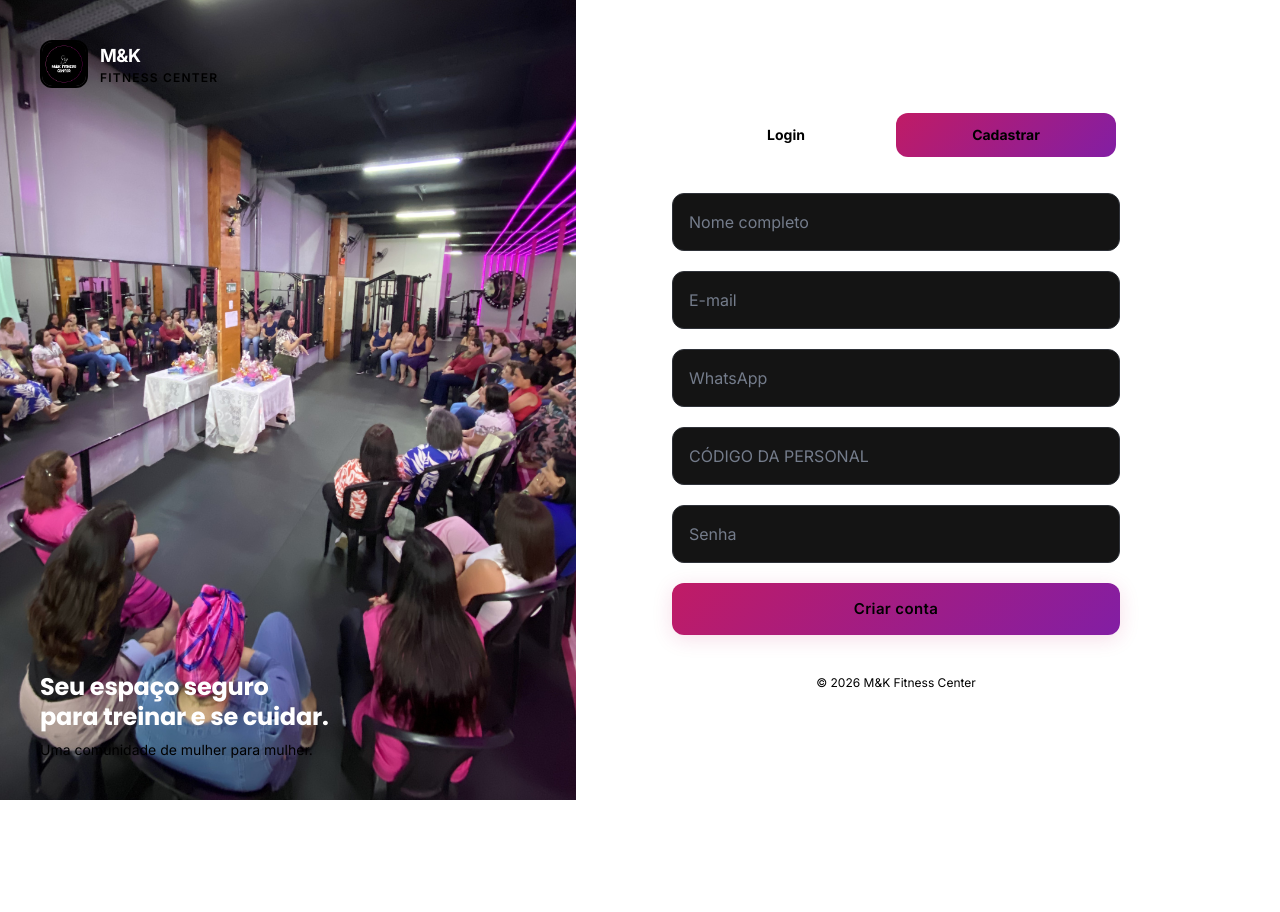
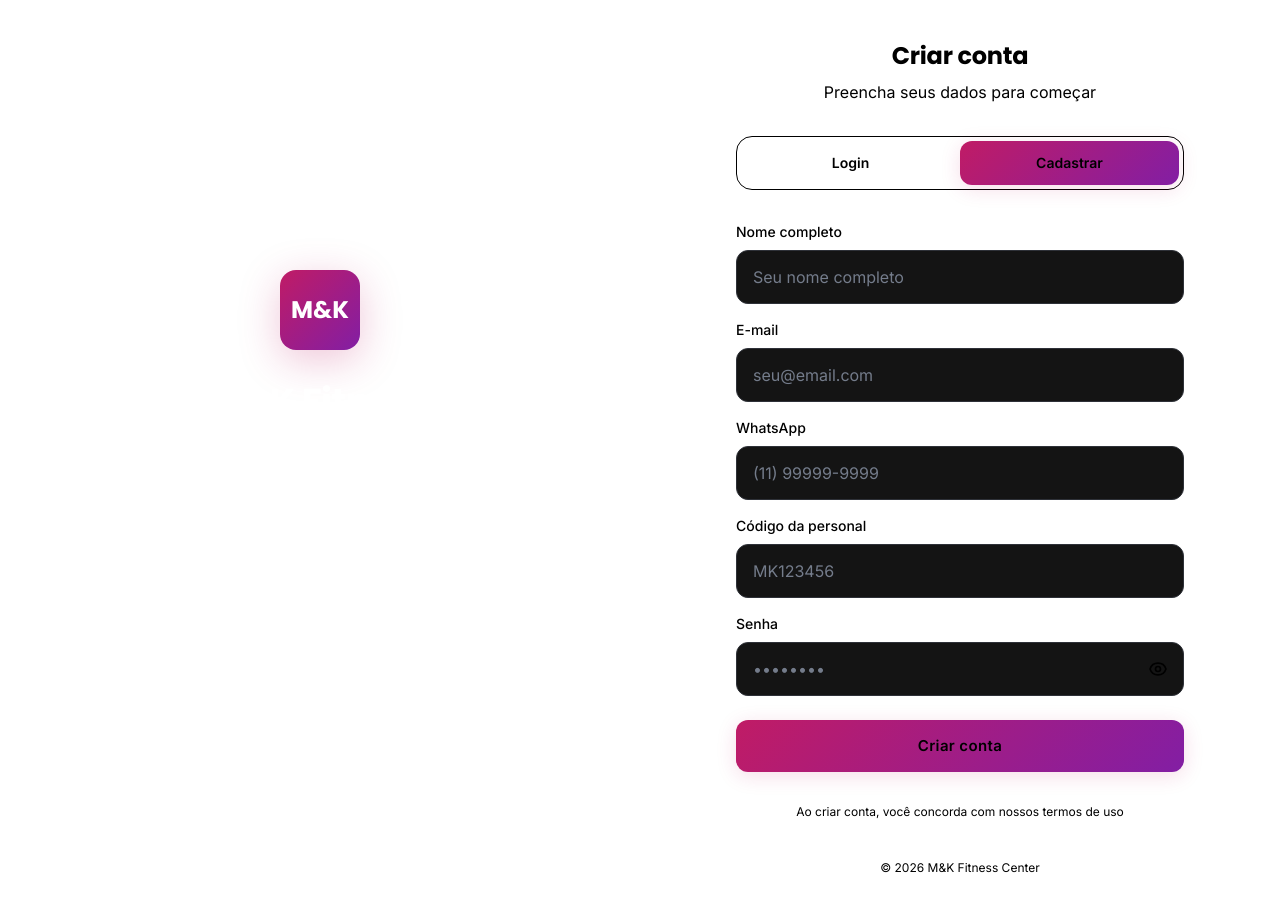
Before and after one commit to marcioholm/app-treino, a Next.js app: page /login in a window 1280 px wide. Both pictures are taken after a click on the button "Cadastrar". Shown: the top 912 px of the page. Before the commit the page ends 800 px from the top, so only its background shows below. Built offline with nearby package versions, Linux system fonts and the light colour scheme.

Commit message:
feat: login page melhorado com design profissional

```diff
--- a/src/app/login/page.tsx
+++ b/src/app/login/page.tsx
@@ -1,9 +1,11 @@
 'use client';
-import { useState } from 'react';
-import { useRouter } from 'next/navigation';
+import { useState, useEffect, Suspense } from 'react';
+import { useRouter, useSearchParams } from 'next/navigation';
+import Link from 'next/link';
 import { GradientButton } from '@/components/trainer/GradientButton';
+import { cn } from '@/lib/utils';
 
-export default function Login() {
+function LoginForm() {
     const [isRegister, setIsRegister] = useState(false);
     const [email, setEmail] = useState('');
     const [password, setPassword] = useState('');
@@ -12,7 +14,15 @@ export default function Login() {
     const [trainerCode, setTrainerCode] = useState('');
     const [error, setError] = useState('');
     const [loading, setLoading] = useState(false);
+    const [showPassword, setShowPassword] = useState(false);
     const router = useRouter();
+    const searchParams = useSearchParams();
+
+    useEffect(() => {
+        if (searchParams.get('register') === 'true') {
+            setIsRegister(true);
+        }
+    }, [searchParams]);
 
     const handleLogin = async (e: React.FormEvent) => {
         e.preventDefault();
@@ -77,61 +87,91 @@ export default function Login() {
     };
 
     return (
-        <div className="min-h-screen bg-background flex flex-col lg:flex-row">
-            {/* Left Side - Image Section */}
-            <div className="relative w-full lg:w-[45%] h-[45vh] lg:h-screen overflow-hidden">
-                <div className="absolute inset-0">
-                    <img
-                        src="/essa.png"
-                        alt="M&K Fitness"
-                        className="w-full h-full object-cover"
-                    />
-                    <div className="absolute inset-0 bg-gradient-to-t from-background via-background/60 to-transparent lg:bg-gradient-to-r lg:from-background/80 lg:via-transparent" />
+        <div className="min-h-screen bg-background flex">
+            {/* Left Side - Branding */}
+            <div className="hidden lg:flex lg:w-1/2 relative overflow-hidden">
+                <div className="absolute inset-0 bg-dark">
+                    {/* Background gradient circles */}
+                    <div className="absolute top-0 -left-20 w-[400px] h-[400px] bg-primary/30 rounded-full blur-[120px]" />
+                    <div className="absolute bottom-0 -right-20 w-[500px] h-[500px] bg-secondary/30 rounded-full blur-[150px]" />
+                    <div className="absolute top-1/2 left-1/2 -translate-x-1/2 -translate-y-1/2 w-[600px] h-[600px] bg-primary/10 rounded-full blur-[100px]" />
                 </div>
 
-                {/* Logo overlay */}
-                <div className="absolute top-6 left-6 lg:top-10 lg:left-10">
-                    <div className="flex items-center gap-3">
-                        <div className="w-12 h-12 rounded-xl overflow-hidden border-2 border-primary">
-                            <img src="/logo-app.png" alt="M&K" className="w-full h-full object-cover" />
+                <div className="relative z-10 flex flex-col justify-center items-center w-full p-12">
+                    {/* Logo */}
+                    <div className="mb-8">
+                        <div className="size-20 rounded-2xl bg-gradient-brand grid place-items-center ring-4 ring-primary-light/30 shadow-pink-lg">
+                            <span className="font-display font-bold text-white text-2xl">M&K</span>
                         </div>
-                        <div className="flex flex-col">
-                            <span className="text-white font-bold text-lg tracking-tight">M&K</span>
-                            <span className="text-primary text-xs font-semibold tracking-widest uppercase">Fitness Center</span>
+                    </div>
+
+                    <h1 className="font-display text-4xl font-bold text-white text-center mb-4">
+                        M&K Fitness
+                    </h1>
+                    <p className="text-white/70 text-lg text-center max-w-md mb-12">
+                        Seu espaço seguro para treinar e se cuidar. Uma comunidade de mulher para mulher.
+                    </p>
+
+                    {/* Benefits */}
+                    <div className="space-y-4">
+                        {[
+                            'Treinos personalizados com IA',
+                            'Acompanhamento profissional',
+                            'Comunidade feminina'
+                        ].map((benefit, i) => (
+                            <div key={i} className="flex items-center gap-3 text-white/80">
+                                <div className="size-6 rounded-full bg-primary/20 grid place-items-center">
+                                    <svg className="w-4 h-4 text-primary-light" fill="none" stroke="currentColor" viewBox="0 0 24 24">
+                                        <path strokeLinecap="round" strokeLinejoin="round" strokeWidth={2} d="M5 13l4 4L19 7" />
+                                    </svg>
+                                </div>
+                                <span>{benefit}</span>
+                            </div>
+                        ))}
                     </div>
                 </div>
             </div>
 
-                {/* Tagline for desktop */}
-                <div className="absolute bottom-10 left-10 right-10 hidden lg:block">
-                    <h2 className="text-white text-2xl font-bold leading-tight font-display">
-                        Seu espaço seguro<br/>para treinar e se cuidar.
-                    </h2>
-                    <p className="text-muted-foreground mt-2 text-sm">Uma comunidade de mulher para mulher.</p>
+            {/* Right Side - Form */}
+            <div className="w-full lg:w-1/2 flex flex-col justify-center items-center px-6 py-10 bg-surface-alt">
+                <div className="w-full max-w-md">
+                    {/* Mobile Logo */}
+                    <div className="lg:hidden flex flex-col items-center mb-8">
+                        <div className="size-14 rounded-xl bg-gradient-brand grid place-items-center ring-2 ring-primary-light mb-3">
+                            <span className="font-display font-bold text-white">M&K</span>
                         </div>
+                        <h1 className="font-display text-2xl font-bold">M&K Fitness</h1>
                     </div>
 
-            {/* Right Side - Form */}
-            <div className="flex-1 flex flex-col justify-center px-6 py-10 lg:px-16 xl:px-24">
-                <div className="w-full max-w-md mx-auto lg:mx-0">
-                    {/* Mobile tagline */}
-                    <div className="lg:hidden mb-8 text-center">
-                        <h2 className="text-white text-xl font-bold font-display">Seu espaço seguro para treinar</h2>
+                    {/* Header */}
+                    <div className="text-center mb-8">
+                        <h2 className="font-display text-2xl font-bold text-foreground mb-2">
+                            {isRegister ? 'Criar conta' : 'Bem-vinda de volta'}
+                        </h2>
+                        <p className="text-muted-foreground">
+                            {isRegister ? 'Preencha seus dados para começar' : 'Entre com sua conta para continuar'}
+                        </p>
                     </div>
 
                     {/* Toggle */}
-                    <div className="flex mb-8 bg-card p-1 rounded-2xl">
+                    <div className="flex mb-8 bg-card border border-border p-1 rounded-2xl">
                         <button
                             type="button"
                             onClick={() => { setIsRegister(false); setError(''); }}
-                            className={`flex-1 py-3 px-4 rounded-xl text-sm font-bold transition-all ${!isRegister ? 'bg-gradient-brand text-primary-foreground' : 'text-muted-foreground hover:text-foreground'}`}
+                            className={cn(
+                                "flex-1 py-3 px-4 rounded-xl text-sm font-semibold transition-all",
+                                !isRegister ? 'bg-gradient-brand text-primary-foreground shadow-pink' : 'text-muted-foreground hover:text-foreground'
+                            )}
                         >
                             Login
                         </button>
                         <button
                             type="button"
                             onClick={() => { setIsRegister(true); setError(''); }}
-                            className={`flex-1 py-3 px-4 rounded-xl text-sm font-bold transition-all ${isRegister ? 'bg-gradient-brand text-primary-foreground' : 'text-muted-foreground hover:text-foreground'}`}
+                            className={cn(
+                                "flex-1 py-3 px-4 rounded-xl text-sm font-semibold transition-all",
+                                isRegister ? 'bg-gradient-brand text-primary-foreground shadow-pink' : 'text-muted-foreground hover:text-foreground'
+                            )}
                         >
                             Cadastrar
                         </button>
@@ -144,84 +184,135 @@ export default function Login() {
                     )}
 
                     {isRegister ? (
-                        <form onSubmit={handleRegister} className="space-y-5">
+                        <form onSubmit={handleRegister} className="space-y-4">
                             <div>
+                                <label className="block text-sm font-medium text-foreground mb-2">Nome completo</label>
                                 <input
                                     type="text"
                                     required
-                                    className="w-full p-4 bg-card border border-border rounded-xl text-foreground placeholder-muted-foreground focus:border-primary focus:ring-2 focus:ring-primary/20 outline-none transition-all"
+                                    className="w-full px-4 py-3.5 bg-card border border-border rounded-xl text-foreground placeholder-muted-foreground focus:border-primary focus:ring-2 focus:ring-primary/20 outline-none transition-all"
                                     value={name}
                                     onChange={(e) => setName(e.target.value)}
-                                    placeholder="Nome completo"
+                                    placeholder="Seu nome completo"
                                 />
                             </div>
                             <div>
+                                <label className="block text-sm font-medium text-foreground mb-2">E-mail</label>
                                 <input
                                     type="email"
                                     required
-                                    className="w-full p-4 bg-card border border-border rounded-xl text-foreground placeholder-muted-foreground focus:border-primary focus:ring-2 focus:ring-primary/20 outline-none transition-all"
+                                    className="w-full px-4 py-3.5 bg-card border border-border rounded-xl text-foreground placeholder-muted-foreground focus:border-primary focus:ring-2 focus:ring-primary/20 outline-none transition-all"
                                     value={email}
                                     onChange={(e) => setEmail(e.target.value)}
-                                    placeholder="E-mail"
+                                    placeholder="seu@email.com"
                                 />
                             </div>
                             <div>
+                                <label className="block text-sm font-medium text-foreground mb-2">WhatsApp</label>
                                 <input
                                     type="tel"
                                     required
-                                    className="w-full p-4 bg-card border border-border rounded-xl text-foreground placeholder-muted-foreground focus:border-primary focus:ring-2 focus:ring-primary/20 outline-none transition-all"
+                                    className="w-full px-4 py-3.5 bg-card border border-border rounded-xl text-foreground placeholder-muted-foreground focus:border-primary focus:ring-2 focus:ring-primary/20 outline-none transition-all"
                                     value={phone}
                                     onChange={(e) => setPhone(e.target.value)}
-                                    placeholder="WhatsApp"
+                                    placeholder="(11) 99999-9999"
                                 />
                             </div>
                             <div>
+                                <label className="block text-sm font-medium text-foreground mb-2">Código da personal</label>
                                 <input
                                     type="text"
                                     required
-                                    className="w-full p-4 bg-card border border-border rounded-xl text-foreground placeholder-muted-foreground focus:border-primary focus:ring-2 focus:ring-primary/20 outline-none transition-all uppercase"
+                                    className="w-full px-4 py-3.5 bg-card border border-border rounded-xl text-foreground placeholder-muted-foreground focus:border-primary focus:ring-2 focus:ring-primary/20 outline-none transition-all uppercase"
                                     value={trainerCode}
                                     onChange={(e) => setTrainerCode(e.target.value)}
-                                    placeholder="Código da personal"
+                                    placeholder="MK123456"
                                 />
                             </div>
                             <div>
+                                <label className="block text-sm font-medium text-foreground mb-2">Senha</label>
+                                <div className="relative">
                                     <input
-                                    type="password"
+                                        type={showPassword ? "text" : "password"}
                                         required
-                                    className="w-full p-4 bg-card border border-border rounded-xl text-foreground placeholder-muted-foreground focus:border-primary focus:ring-2 focus:ring-primary/20 outline-none transition-all"
+                                        className="w-full px-4 py-3.5 pr-12 bg-card border border-border rounded-xl text-foreground placeholder-muted-foreground focus:border-primary focus:ring-2 focus:ring-primary/20 outline-none transition-all"
                                         value={password}
                                         onChange={(e) => setPassword(e.target.value)}
-                                    placeholder="Senha"
+                                        placeholder="••••••••"
                                     />
+                                    <button
+                                        type="button"
+                                        onClick={() => setShowPassword(!showPassword)}
+                                        className="absolute right-4 top-1/2 -translate-y-1/2 text-muted-foreground hover:text-foreground"
+                                    >
+                                        {showPassword ? (
+                                            <svg className="w-5 h-5" fill="none" stroke="currentColor" viewBox="0 0 24 24">
+                                                <path strokeLinecap="round" strokeLinejoin="round" strokeWidth={2} d="M13.875 18.825A10.05 10.05 0 0112 19c-4.478 0-8.268-2.943-9.543-7a9.97 9.97 0 011.563-3.029m5.858.908a3 3 0 114.243 4.243M9.878 9.878l4.242 4.242M9.88 9.88l-3.29-3.29m7.532 7.532l3.29 3.29M3 3l3.59 3.59m0 0A9.953 9.953 0 0112 5c4.478 0 8.268 2.943 9.543 7a10.025 10.025 0 01-4.132 5.411m0 0L21 21" />
+                                            </svg>
+                                        ) : (
+                                            <svg className="w-5 h-5" fill="none" stroke="currentColor" viewBox="0 0 24 24">
+                                                <path strokeLinecap="round" strokeLinejoin="round" strokeWidth={2} d="M15 12a3 3 0 11-6 0 3 3 0 016 0z" />
+                                                <path strokeLinecap="round" strokeLinejoin="round" strokeWidth={2} d="M2.458 12C3.732 7.943 7.523 5 12 5c4.478 0 8.268 2.943 9.542 7-1.274 4.057-5.064 7-9.542 7-4.477 0-8.268-2.943-9.542-7z" />
+                                            </svg>
+                                        )}
+                                    </button>
                                 </div>
-                            <GradientButton type="submit" className="w-full" size="lg" disabled={loading}>
-                                {loading ? 'Cadastrando...' : 'Criar conta'}
+                            </div>
+                            <GradientButton type="submit" className="w-full mt-2" size="lg" disabled={loading}>
+                                {loading ? 'Criando conta...' : 'Criar conta'}
                             </GradientButton>
+                            <p className="text-center text-xs text-muted-foreground mt-4">
+                                Ao criar conta, você concorda com nossos termos de uso
+                            </p>
                         </form>
                     ) : (
-                        <form onSubmit={handleLogin} className="space-y-5">
+                        <form onSubmit={handleLogin} className="space-y-4">
                             <div>
+                                <label className="block text-sm font-medium text-foreground mb-2">E-mail</label>
                                 <input
                                     type="email"
                                     required
-                                    className="w-full p-4 bg-card border border-border rounded-xl text-foreground placeholder-muted-foreground focus:border-primary focus:ring-2 focus:ring-primary/20 outline-none transition-all"
-                                    placeholder="E-mail"
+                                    className="w-full px-4 py-3.5 bg-card border border-border rounded-xl text-foreground placeholder-muted-foreground focus:border-primary focus:ring-2 focus:ring-primary/20 outline-none transition-all"
+                                    placeholder="seu@email.com"
                                     value={email}
                                     onChange={(e) => setEmail(e.target.value)}
                                 />
                             </div>
                             <div>
+                                <div className="flex items-center justify-between mb-2">
+                                    <label className="block text-sm font-medium text-foreground">Senha</label>
+                                    <Link href="#" className="text-xs text-primary hover:text-primary-light">
+                                        Esqueceu a senha?
+                                    </Link>
+                                </div>
+                                <div className="relative">
                                     <input
-                                    type="password"
+                                        type={showPassword ? "text" : "password"}
                                         required
-                                    className="w-full p-4 bg-card border border-border rounded-xl text-foreground placeholder-muted-foreground focus:border-primary focus:ring-2 focus:ring-primary/20 outline-none transition-all"
-                                    placeholder="Senha"
+                                        className="w-full px-4 py-3.5 pr-12 bg-card border border-border rounded-xl text-foreground placeholder-muted-foreground focus:border-primary focus:ring-2 focus:ring-primary/20 outline-none transition-all"
+                                        placeholder="••••••••"
                                         value={password}
                                         onChange={(e) => setPassword(e.target.value)}
                                     />
+                                    <button
+                                        type="button"
+                                        onClick={() => setShowPassword(!showPassword)}
+                                        className="absolute right-4 top-1/2 -translate-y-1/2 text-muted-foreground hover:text-foreground"
+                                    >
+                                        {showPassword ? (
+                                            <svg className="w-5 h-5" fill="none" stroke="currentColor" viewBox="0 0 24 24">
+                                                <path strokeLinecap="round" strokeLinejoin="round" strokeWidth={2} d="M13.875 18.825A10.05 10.05 0 0112 19c-4.478 0-8.268-2.943-9.543-7a9.97 9.97 0 011.563-3.029m5.858.908a3 3 0 114.243 4.243M9.878 9.878l4.242 4.242M9.88 9.88l-3.29-3.29m7.532 7.532l3.29 3.29M3 3l3.59 3.59m0 0A9.953 9.953 0 0112 5c4.478 0 8.268 2.943 9.543 7a10.025 10.025 0 01-4.132 5.411m0 0L21 21" />
+                                            </svg>
+                                        ) : (
+                                            <svg className="w-5 h-5" fill="none" stroke="currentColor" viewBox="0 0 24 24">
+                                                <path strokeLinecap="round" strokeLinejoin="round" strokeWidth={2} d="M15 12a3 3 0 11-6 0 3 3 0 016 0z" />
+                                                <path strokeLinecap="round" strokeLinejoin="round" strokeWidth={2} d="M2.458 12C3.732 7.943 7.523 5 12 5c4.478 0 8.268 2.943 9.542 7-1.274 4.057-5.064 7-9.542 7-4.477 0-8.268-2.943-9.542-7z" />
+                                            </svg>
+                                        )}
+                                    </button>
                                 </div>
-                            <GradientButton type="submit" className="w-full" size="lg" disabled={loading}>
+                            </div>
+                            <GradientButton type="submit" className="w-full mt-2" size="lg" disabled={loading}>
                                 {loading ? 'Entrando...' : 'Entrar'}
                             </GradientButton>
                         </form>
@@ -235,3 +326,15 @@ export default function Login() {
         </div>
     );
 }
+
+export default function Login() {
+    return (
+        <Suspense fallback={
+            <div className="min-h-screen bg-background flex items-center justify-center">
+                <div className="animate-spin rounded-full h-8 w-8 border-b-2 border-primary"></div>
+            </div>
+        }>
+            <LoginForm />
+        </Suspense>
+    );
+}
```
Lines whose indentation alone changed are shown as unchanged.
